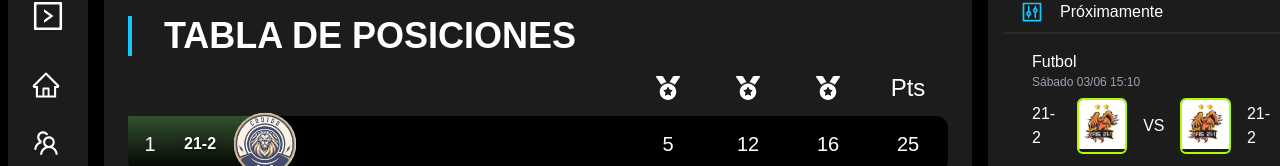
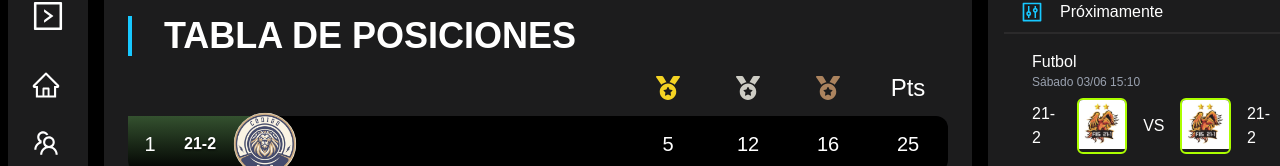
Before and after one commit to Rogersosaya/competition-design, a React (Vite) app: page /positions in a window 1280 px wide. Shown: the part 124-290 px from the top of the page. Built offline with nearby package versions, Linux system fonts and the light colour scheme.

Commit message:
design: color  medals

```diff
--- a/src/features/home/ui/components/recent-activity-card.comp.jsx
+++ b/src/features/home/ui/components/recent-activity-card.comp.jsx
@@ -6,19 +6,19 @@ function RecentActivityCard() {
     <div className="bg-gradient-to-r from-gray30 p-0.5 to-primary rounded-md relative">
       <div className="bg-linear-to-r from-gray30 to-primary-dark  rounded-md flex p-4 items-center justify-end py-8">
         <div className="flex gap-x-6 md:gap-x-12">
-          <div className="text-yellow-500 text-xl md:text-4xl font-bold flex items-center gap-x-4">
+          <div className="text-gold text-xl md:text-4xl font-bold flex items-center gap-x-4">
             <div>
               <AiOutlineTrophy />
             </div>
             <div>21-2</div>
           </div>
-          <div className="text-zinc-400 text-lg md:text-2xl font-bold flex items-center gap-x-4">
+          <div className="text-silver text-lg md:text-2xl font-bold flex items-center gap-x-4">
             <div>
               <AiOutlineTrophy />
             </div>
             <div>21-2</div>
           </div>
-          <div className="text-yellow-700 md:text-xl font-bold  flex items-center gap-x-4 ">
+          <div className="text-bronze md:text-xl font-bold  flex items-center gap-x-4 ">
             <div>
               <AiOutlineTrophy />
             </div>
--- a/src/features/positions/ui/components/row-table-positions.comp.jsx
+++ b/src/features/positions/ui/components/row-table-positions.comp.jsx
@@ -5,7 +5,7 @@ function RowTablePositions() {
   return (
     <Link
       to={`/teams/21-2`}
-      className=" max-w-full md:max-w-[1000px]  flex justify-between my-3 text-sm md:text-xl items-center bg-black h-14 rounded-xl  transition-all duration-400 md:cursor-pointer hover:bg-zinc-950"
+      className=" md:max-w-[1000px]  flex justify-between my-3 text-sm md:text-xl items-center bg-black h-14 rounded-xl  transition-all duration-400 md:cursor-pointer hover:bg-zinc-950 md:flex-none flex-1"
     >
       <div className="w-[150px] md:w-[500px] flex items-center  h-full">
         <div
@@ -27,10 +27,10 @@ function RowTablePositions() {
           className="w-[50px] h-[50px] -ml-6 md:scale-125 scale-110 rounded-full"
         ></img>
       </div>
-      <div className="w-20 text-center">5</div>
-      <div className="w-20 text-center">12</div>
-      <div className="w-20 text-center">16</div>
-      <div className="w-20 text-center">25</div>
+      <div className="w-10 md:w-20 text-center">5</div>
+      <div className="w-10 md:w-20 text-center">12</div>
+      <div className="w-10 md:w-20 text-center">16</div>
+      <div className="w-10 md:w-20 text-center">25</div>
     </Link>
   );
 }
--- a/src/features/positions/ui/pages/positions.page.jsx
+++ b/src/features/positions/ui/pages/positions.page.jsx
@@ -12,16 +12,16 @@ function PositionsPage() {
 
       <div className="max-w-full md:max-w-[1000px]  flex justify-between my-2 text-md md:text-2xl items-center">
         <div className="w-[150px] md:w-[500px]"></div>
-        <div className="w-20">
-          <FaMedal className="mx-auto text-goldMedal" />
+        <div className="w-10 md:w-20 text-center">
+          <FaMedal className="mx-auto text-gold" />
         </div>
-        <div className="w-20">
-          <FaMedal className="mx-auto text-silverMedal" />
+        <div className="w-10 md:w-20 text-center">
+          <FaMedal className="mx-auto text-silver" />
         </div>
-        <div className="w-20">
-          <FaMedal className="mx-auto text-bronzeMedal" />
+        <div className="w-10 md:w-20 text-center">
+          <FaMedal className="mx-auto text-bronze" />
         </div>
-        <div className="w-20 text-center">Pts</div>
+        <div className="w-10 md:w-20 text-center">Pts</div>
       </div>
 
       <RowTablePositions />
```
